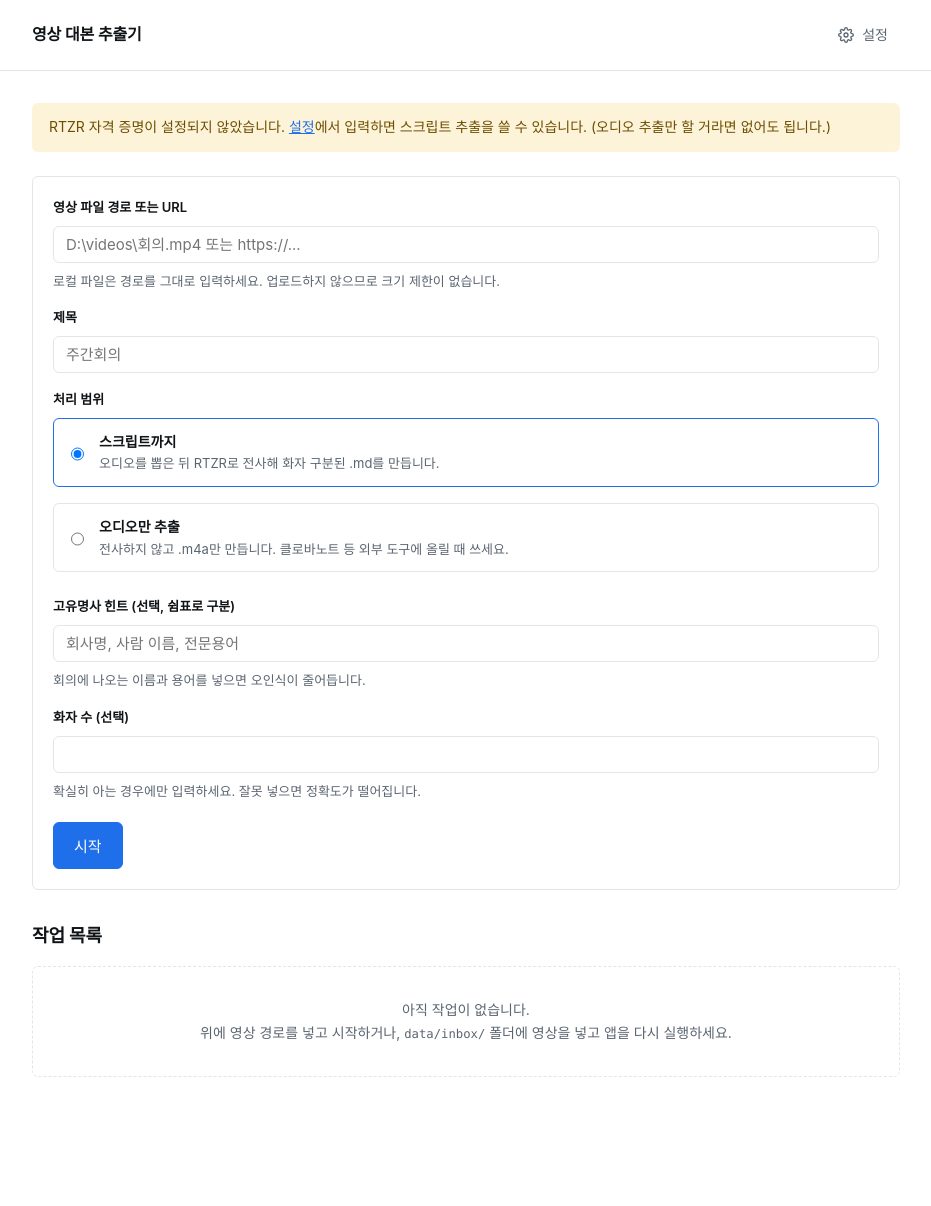
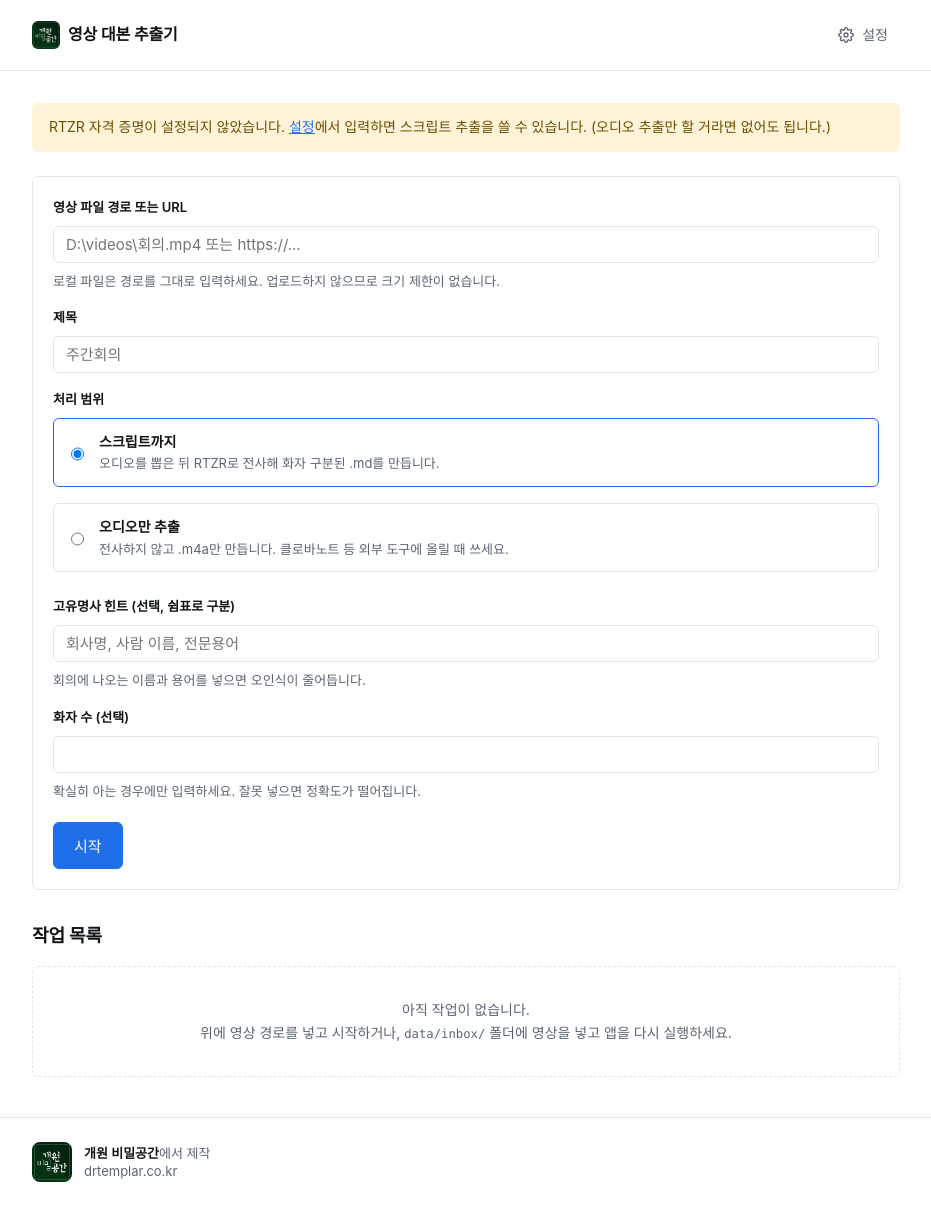
Before and after one commit to alclssna33/video-transcript-extractor, a FastAPI app: page / in a window 1280 px wide. Shown: the whole page, without its empty margins (174-1105 px from the left). Before the commit the page ends 1077 px from the top, so only its background shows below. Run offline with FastAPI, Linux system fonts and the light colour scheme.

Commit message:
feat: 헤더와 푸터에 로고와 제작 출처 추가
정적 파일 서빙(/static)을 추가하고 헤더에 작은 로고, 푸터에
"개원 비밀공간에서 제작" + drtemplar.co.kr 링크를 넣었다.

Co-Authored-By: Claude Sonnet 5 <noreply@anthropic.com>

```diff
--- a/app/main.py
+++ b/app/main.py
@@ -6,6 +6,7 @@ from pathlib import Path
 
 from fastapi import FastAPI, Form, HTTPException, Request
 from fastapi.responses import FileResponse, HTMLResponse, JSONResponse, RedirectResponse
+from fastapi.staticfiles import StaticFiles
 from fastapi.templating import Jinja2Templates
 
 from app.config import load_config
@@ -26,6 +27,11 @@ TEMPLATES = Jinja2Templates(directory=str(Path(__file__).parent / "templates"))
 def create_app(*, asr=None, poll_interval: float = 5.0) -> FastAPI:
     config = load_config()  # 자격 증명은 선택 — 없으면 설정 화면에서 입력한다
     app = FastAPI(title="영상 대본 추출기")
+    app.mount(
+        "/static",
+        StaticFiles(directory=str(Path(__file__).parent / "static")),
+        name="static",
+    )
 
     conn = connect(config.db_path)
     init_db(conn)
--- a/app/templates/base.html
+++ b/app/templates/base.html
@@ -77,8 +77,17 @@
       gap: var(--space-4);
     }
 
-    .site-title { font-size: 1rem; font-weight: 600; letter-spacing: -0.01em; margin: 0; }
-    .site-title a { color: inherit; text-decoration: none; }
+    .site-title {
+      font-size: 1rem;
+      font-weight: 600;
+      letter-spacing: -0.01em;
+      margin: 0;
+      display: flex;
+      align-items: center;
+      gap: var(--space-2);
+    }
+    .site-title a { display: flex; align-items: center; gap: var(--space-2); color: inherit; text-decoration: none; }
+    .site-title img { width: 28px; height: 28px; border-radius: 6px; display: block; }
 
     .nav-link {
       display: inline-flex;
@@ -281,6 +290,22 @@
     .meta-list li { margin-bottom: var(--space-1); }
     .meta-list .mono { word-break: break-all; }
 
+    /* 푸터 */
+    .site-footer { border-top: 1px solid var(--border); }
+    .site-footer__inner {
+      max-width: 900px;
+      margin: 0 auto;
+      padding: var(--space-6) var(--space-4);
+      display: flex;
+      align-items: center;
+      gap: var(--space-3);
+    }
+    .site-footer a { display: flex; align-items: center; gap: var(--space-3); color: inherit; text-decoration: none; }
+    .site-footer a:hover .site-footer__text { color: var(--accent); }
+    .site-footer img { width: 40px; height: 40px; border-radius: 8px; display: block; }
+    .site-footer__text { color: var(--fg-muted); font-size: .8125rem; line-height: 1.4; transition: color 160ms ease; }
+    .site-footer__text strong { color: var(--fg); font-weight: 600; }
+
     @media (max-width: 480px) {
       main { padding: var(--space-5) var(--space-3) var(--space-8); }
       .card { padding: var(--space-4); }
@@ -294,7 +319,12 @@
 <body>
   <header class="site-header">
     <div class="site-header__inner">
-      <h1 class="site-title"><a href="/">영상 대본 추출기</a></h1>
+      <h1 class="site-title">
+        <a href="/">
+          <img src="/static/logo.jpg" alt="개원 비밀공간 로고">
+          영상 대본 추출기
+        </a>
+      </h1>
       <a class="nav-link" href="/settings">
         <svg viewBox="0 0 24 24" fill="none" stroke="currentColor" stroke-width="2"
              stroke-linecap="round" stroke-linejoin="round" aria-hidden="true">
@@ -308,5 +338,16 @@
   <main>
     {% block content %}{% endblock %}
   </main>
+  <footer class="site-footer">
+    <div class="site-footer__inner">
+      <a href="https://drtemplar.co.kr" target="_blank" rel="noopener">
+        <img src="/static/logo.jpg" alt="개원 비밀공간 로고">
+        <span class="site-footer__text">
+          <strong>개원 비밀공간</strong>에서 제작<br>
+          drtemplar.co.kr
+        </span>
+      </a>
+    </div>
+  </footer>
 </body>
 </html>
```
Also changed, not shown: app/static/logo.jpg (added).
